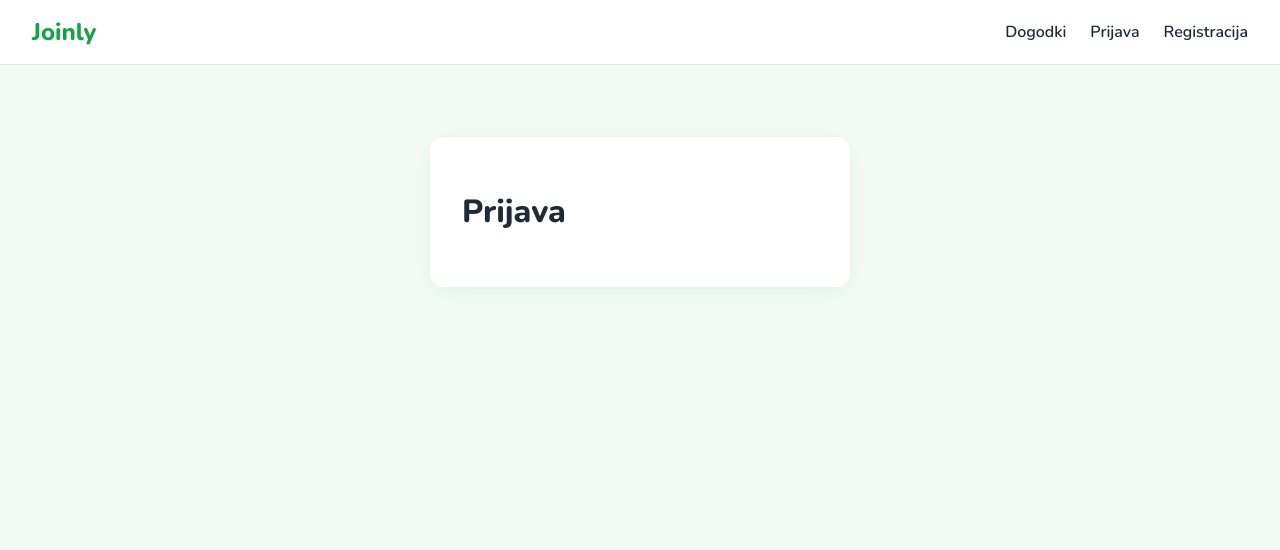
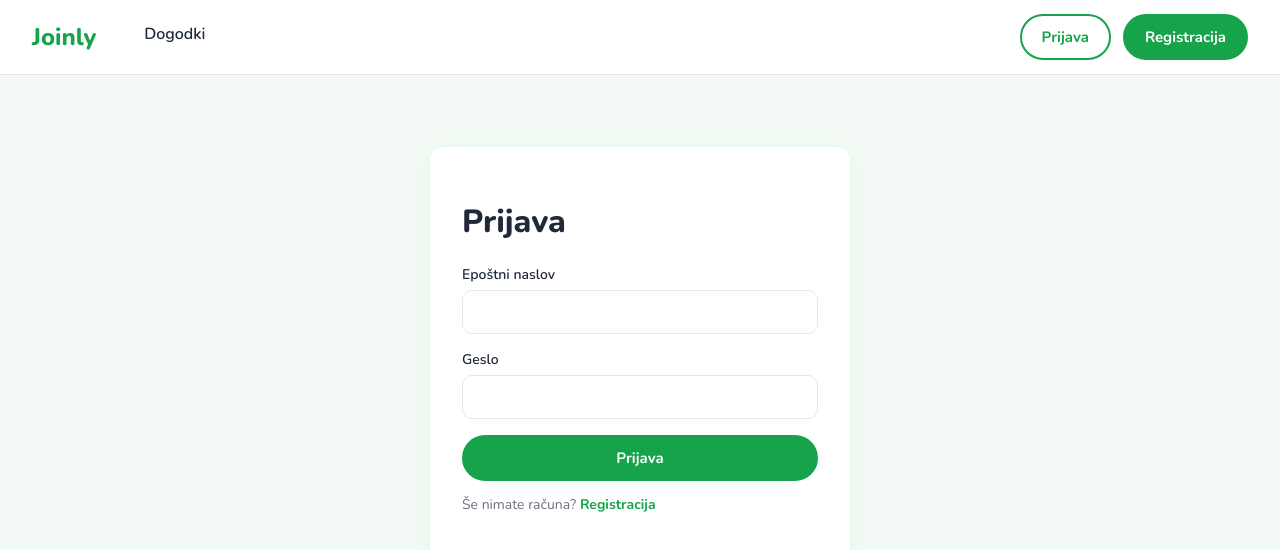
Before and after one commit to janmilosic/joinly-app, a React (Vite) app in the folder frontend/: page /login in a window 1280 px wide. Shown: the top 550 px of the page. Built offline with nearby package versions, Linux system fonts and the light colour scheme; no server answers.

Commit message:
frontends za prinavo in odjavo uporabnika (#6)

```diff
--- a/frontend/src/components/Layout.tsx
+++ b/frontend/src/components/Layout.tsx
@@ -1,16 +1,43 @@
-import { Link, Outlet } from "react-router-dom";
+import { Link, NavLink, Outlet, useNavigate } from "react-router-dom";
+import { useAuth } from "../context/AuthContext";
 
 export default function Layout() {
+  const { user, loading, logout } = useAuth();
+  const navigate = useNavigate();
+
+  async function handleLogout() {
+    await logout();
+    navigate("/");
+  }
+
   return (
     <>
       <header className="header">
-        <Link to="/" className="logo">Joinly</Link>
-        <nav>
-          <Link to="/">Dogodki</Link>
-          <Link to="/login">Prijava</Link>
-          <Link to="/register">Registracija</Link>
-        </nav>
+        <div className="header-left">
+          <Link to="/" className="logo">Joinly</Link>
+          <nav>
+            <NavLink to="/" end>Dogodki</NavLink>
+          </nav>
+        </div>
+
+        {!loading && (
+          <div className="header-right">
+            {user ? (
+              <>
+                <span className="avatar">{user.displayName.charAt(0).toUpperCase()}</span>
+                <span className="user-name">{user.displayName}</span>
+                <button className="btn" onClick={handleLogout}>Odjava</button>
+              </>
+            ) : (
+              <>
+                <Link to="/login" className="btn">Prijava</Link>
+                <Link to="/register" className="btn btn-primary">Registracija</Link>
+              </>
+            )}
+          </div>
+        )}
       </header>
+
       <main className="container">
         <Outlet />
       </main>
--- /dev/null
+++ b/frontend/src/context/AuthContext.tsx
@@ -0,0 +1,61 @@
+import { createContext, useContext, useEffect, useState } from "react";
+import type { ReactNode } from "react";
+
+export interface User {
+  id: string;
+  displayName: string;
+  email: string;
+  role: string;
+}
+
+interface AuthContextValue {
+  user: User | null;
+  loading: boolean;
+  login: (email: string, password: string) => Promise<string | null>;
+  logout: () => Promise<void>;
+}
+
+const AuthContext = createContext<AuthContextValue | null>(null);
+
+export function AuthProvider({ children }: { children: ReactNode }) {
+  const [user, setUser] = useState<User | null>(null);
+  const [loading, setLoading] = useState(true);
+
+  useEffect(() => {
+    fetch("/api/auth/me")
+      .then((res) => (res.ok ? res.json() : null))
+      .then((data) => setUser(data))
+      .finally(() => setLoading(false));
+  }, []);
+
+  async function login(email: string, password: string) {
+    const res = await fetch("/api/auth/login", {
+      method: "POST",
+      headers: { "Content-Type": "application/json" },
+      body: JSON.stringify({ email, password }),
+    });
+    const data = await res.json();
+
+    if (!res.ok) return data.error as string;
+
+    setUser(data);
+    return null;
+  }
+
+  async function logout() {
+    await fetch("/api/auth/logout", { method: "POST" });
+    setUser(null);
+  }
+
+  return (
+    <AuthContext.Provider value={{ user, loading, login, logout }}>
+      {children}
+    </AuthContext.Provider>
+  );
+}
+
+export function useAuth() {
+  const context = useContext(AuthContext);
+  if (!context) throw new Error("useAuth mora biti znotraj AuthProvider");
+  return context;
+}
--- a/frontend/src/index.css
+++ b/frontend/src/index.css
@@ -27,12 +27,24 @@ h1 { font-weight: 800; }
 
 .header {
   display: flex; justify-content: space-between; align-items: center;
-  padding: 16px 32px;
+  padding: 14px 32px;
   background: var(--white);
   border-bottom: 1px solid var(--border);
 }
-.header nav { display: flex; gap: 24px; font-weight: 600; }
-.header nav a:hover { color: var(--green); }
+.header-left { display: flex; align-items: center; gap: 48px; }
+.header-left nav { display: flex; gap: 28px; font-weight: 600; }
+.header-left nav a { padding-bottom: 4px; border-bottom: 2px solid transparent; }
+.header-left nav a:hover { color: var(--green); }
+.header-left nav a.active { color: var(--green); border-bottom-color: var(--green); }
+
+.header-right { display: flex; align-items: center; gap: 12px; }
+.avatar {
+  width: 34px; height: 34px; border-radius: 50%;
+  display: flex; align-items: center; justify-content: center;
+  background: var(--green-light); color: var(--green-dark); font-weight: 800;
+}
+.user-name { font-weight: 600; }
+
 .logo { font-weight: 800; font-size: 24px; color: var(--green); }
 
 .container { max-width: 1100px; margin: 0 auto; padding: 32px 16px; }
--- a/frontend/src/main.tsx
+++ b/frontend/src/main.tsx
@@ -2,12 +2,15 @@ import { StrictMode } from "react";
 import { createRoot } from "react-dom/client";
 import { BrowserRouter } from "react-router-dom";
 import App from "./App";
+import { AuthProvider } from "./context/AuthContext";
 import "./index.css";
 
 createRoot(document.getElementById("root")!).render(
   <StrictMode>
     <BrowserRouter>
-      <App />
+      <AuthProvider>
+        <App />
+      </AuthProvider>
     </BrowserRouter>
   </StrictMode>
 );
--- a/frontend/src/pages/LoginPage.tsx
+++ b/frontend/src/pages/LoginPage.tsx
@@ -1,13 +1,54 @@
-import { useLocation } from "react-router-dom";
+import { useState } from "react";
+import type { FormEvent } from "react";
+import { Link, useLocation, useNavigate } from "react-router-dom";
+import { useAuth } from "../context/AuthContext";
 
 export default function LoginPage() {
+  const { login } = useAuth();
+  const navigate = useNavigate();
   const location = useLocation();
   const registered = location.state?.registered;
+
+  const [email, setEmail] = useState("");
+  const [password, setPassword] = useState("");
+  const [error, setError] = useState("");
+
+  async function handleSubmit(e: FormEvent) {
+    e.preventDefault();
+
+    const loginError = await login(email, password);
+    if (loginError) {
+      setError(loginError);
+      return;
+    }
+
+    navigate("/");
+  }
 
   return (
     <div className="auth-card">
       <h1>Prijava</h1>
-      {registered && <p className="success">Registracija uspešna.</p>}
+
+      {registered && <p className="success">Registracija uspešna. Zdaj se lahko prijavite.</p>}
+
+      <form onSubmit={handleSubmit} className="form">
+        <label>
+          Epoštni naslov
+          <input type="email" value={email} onChange={(e) => setEmail(e.target.value)} />
+        </label>
+        <label>
+          Geslo
+          <input type="password" value={password} onChange={(e) => setPassword(e.target.value)} />
+        </label>
+
+        {error && <p className="error">{error}</p>}
+
+        <button type="submit" className="btn btn-primary">Prijava</button>
+      </form>
+
+      <p className="muted">
+        Še nimate računa? <Link to="/register">Registracija</Link>
+      </p>
     </div>
   );
 }
```
